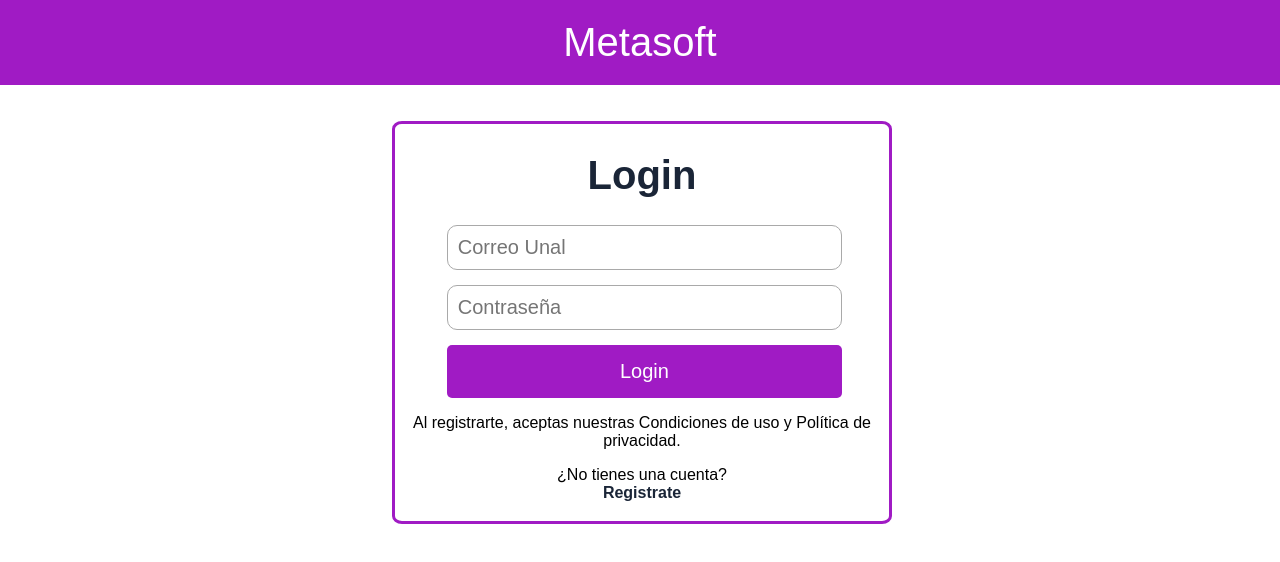
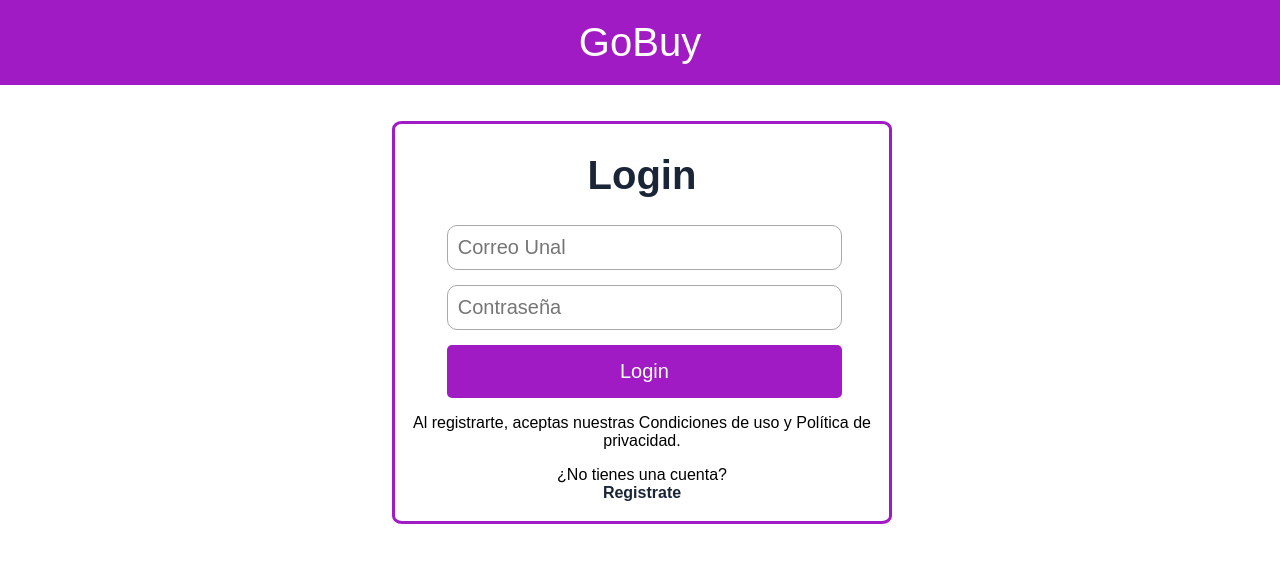
Before and after one commit to lpedraoss/GoBuy, a React (Vite) app: page / in a window 1280 px wide. Shown: the top 562 px of the page. Built offline with nearby package versions, Linux system fonts and the light colour scheme; no server answers.

Commit message:
modified:     - fixed

```diff
--- a/src/feature/components/container/login.jsx
+++ b/src/feature/components/container/login.jsx
@@ -4,6 +4,7 @@ import UseValidateForm from "../../hook/use_validate_form";
 import useMessage from "../../hook/use_message";
 import Message from "../pure/message";
 import { Link } from "react-router-dom";
+import Header from "../pure/header";
 
 
 
@@ -67,7 +68,7 @@ function Login() {
 
   return (
     <>
-      <header style={{ backgroundColor: '#A01BC4', margin: 0, padding: '20px', color: '#FFF' }}>Metasoft</header>
+     <Header></Header>
       <fieldset className="contenedor">
         <form className="formulario" onSubmit={handleLogin}>
           <h1>Login</h1>
--- a/src/feature/components/container/registration_auth.jsx
+++ b/src/feature/components/container/registration_auth.jsx
@@ -5,6 +5,7 @@ import UseCreateUser from '../../hook/use_create_user';
 import useMessage from '../../hook/use_message';
 import UseValidateForm from '../../hook/use_validate_form';
 import Message from '../pure/message';
+import Header from '../pure/header';
 
 
 
@@ -47,7 +48,7 @@ const RegistrationAuth = () => {
       e.target.reset();
       showSuccessMessage("Te has registrado exitosamente", 2000);
       // Esperar 2 segundos antes de redirigir al usuario a la página de inicio de sesión
-       await new Promise((resolve) => setTimeout(resolve, 2000));
+      await new Promise((resolve) => setTimeout(resolve, 2000));
 
       //nos redirige al login
       route('/');
@@ -61,7 +62,7 @@ const RegistrationAuth = () => {
 
   return (
     <>
-      <header style={{ backgroundColor: "#A01BC4", margin: 0, padding: "20px", color: "#FFF" }}>Metasoft</header>
+      <Header></Header>
       <main className="contenedor">
         <form className="formulario" onSubmit={handleSubmit}>
           <h1>Registrate</h1>
--- a/src/feature/hook/use_auth_user.jsx
+++ b/src/feature/hook/use_auth_user.jsx
@@ -1,4 +1,4 @@
-import React, { useState, useEffect } from 'react';
+import  { useState, useEffect } from 'react';
 import useUserData from './use_data_user';
 
 
@@ -16,6 +16,7 @@ const UseAuthUser = () => {
 
   const authenticateUser = async (email, password, onSuccess, onFailure,authEmail) => {
     try {
+      // trae el api para usarlo en el hook create
       const response = await fetch(urlApi);
       const usersData = await response.json();
       const authenticatedUser = usersData.find(
@@ -44,3 +45,5 @@ const UseAuthUser = () => {
 }
 
 export default UseAuthUser;
+
+import React from 'react';
--- a/src/feature/hook/use_create_user.jsx
+++ b/src/feature/hook/use_create_user.jsx
@@ -1,4 +1,4 @@
-import React, { useState } from 'react';
+import  { useState } from 'react';
 import useUserData from './use_data_user';
 
 const UseCreateUser = () => {
```
